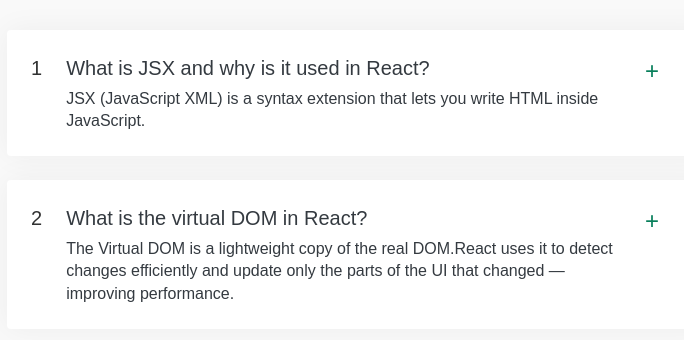
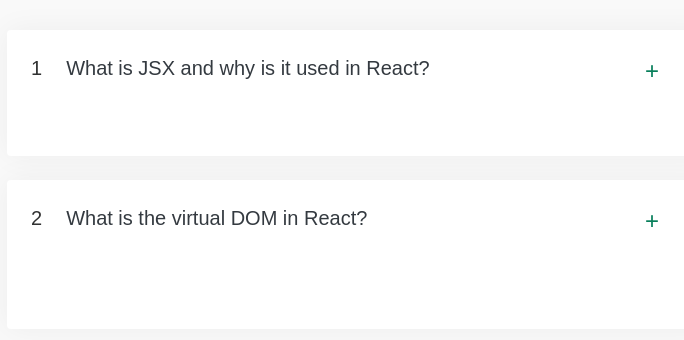
Before and after one commit to TanmayVidhate/accordion, a React (Vite) app: page / in a window 1280 px wide. Shown: the part 102-442 px from the top of the page, without its empty margins (283-967 px from the left). Built offline with nearby package versions, Linux system fonts and the light colour scheme.

Commit message:
add logic and Css also

```diff
--- a/src/Components/Accordion.jsx
+++ b/src/Components/Accordion.jsx
@@ -1,17 +1,25 @@
-import React from 'react'
+import React, { useState } from 'react'
 import "./index.css"
 import Accordionitem from './Accordionitem.jsx'
 import { faqs } from '../../public/data'
 function Accordion() {
+  const [openIndex, setOpenIndex] = useState(null);
+
+  console.log("openIndex ==",openIndex)
   return (
     <>
-        <div className='accordion'>
-           {
-            faqs.map((faq,i) =>
-                <Accordionitem faq = {faq} key = {i} number = {i} />
-            )
-           }
-        </div>
+      <div className='accordion'>
+        {faqs.map((faq, i) => (
+
+        <Accordionitem
+          key={i}
+          faqs = {faq}
+          number = {i}
+          isOpen={openIndex === i}
+          onClick={() => { setOpenIndex(openIndex === i ? null : i)}}
+        />
+      ))}
+      </div>
     </>
   )
 }
--- a/src/Components/Accordionitem.jsx
+++ b/src/Components/Accordionitem.jsx
@@ -1,20 +1,19 @@
-import React from 'react'
 import "./index.css"
-
-
-function Accordionitem({ faq : {title, ans} ,number}) {
-
+function Accordionitem({faqs : {title ,ans}, number, isOpen, onClick}) {
     return (
         <>
             <div className='item' >
-                <p className='number'>{ number + 1}</p>
+                <p className='number'>{number + 1}</p>
                 <p className='title'>{title}</p>
-                <p className='icon'>+</p>
+                <p className='icon' onClick={onClick}> {isOpen ? "-" : "+"} </p>
                 <p>{" "}</p>
-                <div className='ans'>{ans}</div>
+                <div className={isOpen ? 'content-box' : 'ans'}>{ans}</div>
             </div>
         </>
     )
+
 }
 
+
+
 export default Accordionitem
--- a/src/Components/index.css
+++ b/src/Components/index.css
@@ -76,3 +76,7 @@
   line-height: 1.6;
   color: #495057;
 }
+
+.ans{
+  visibility: hidden;
+}
```
